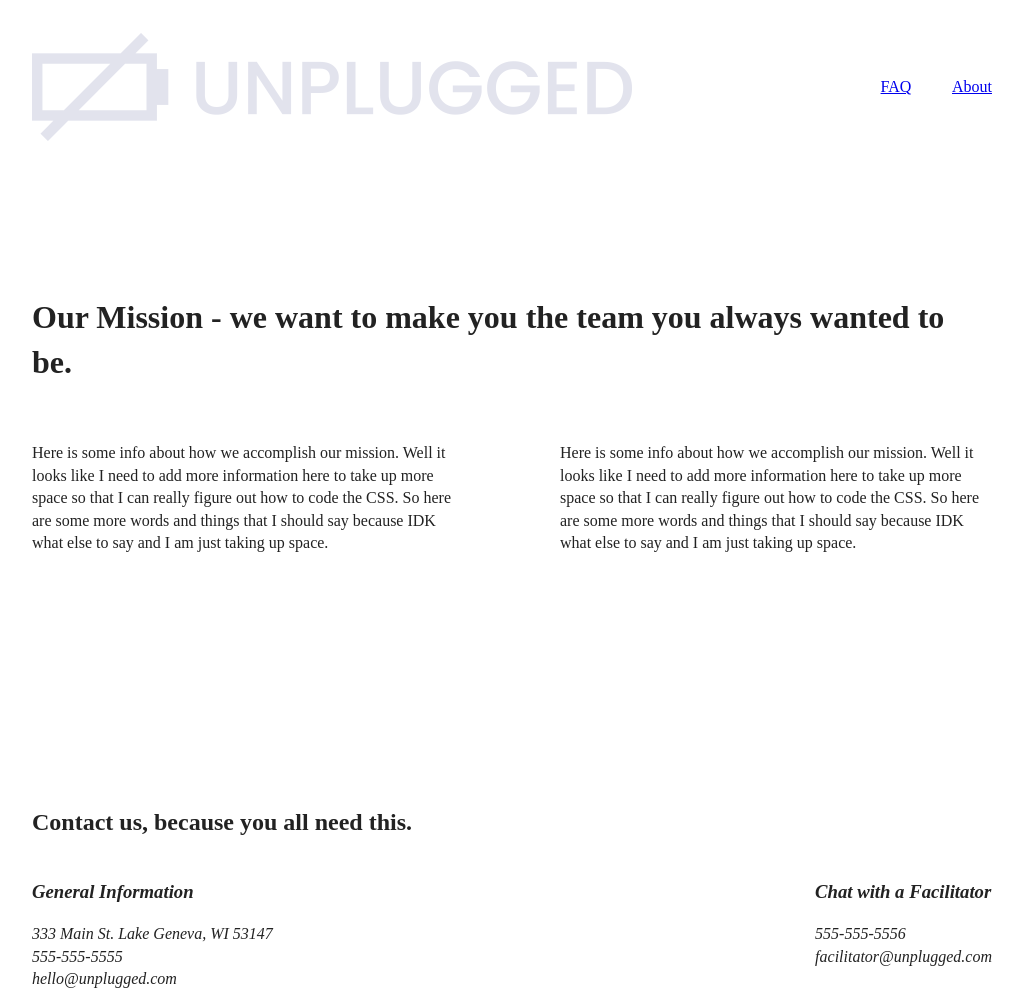
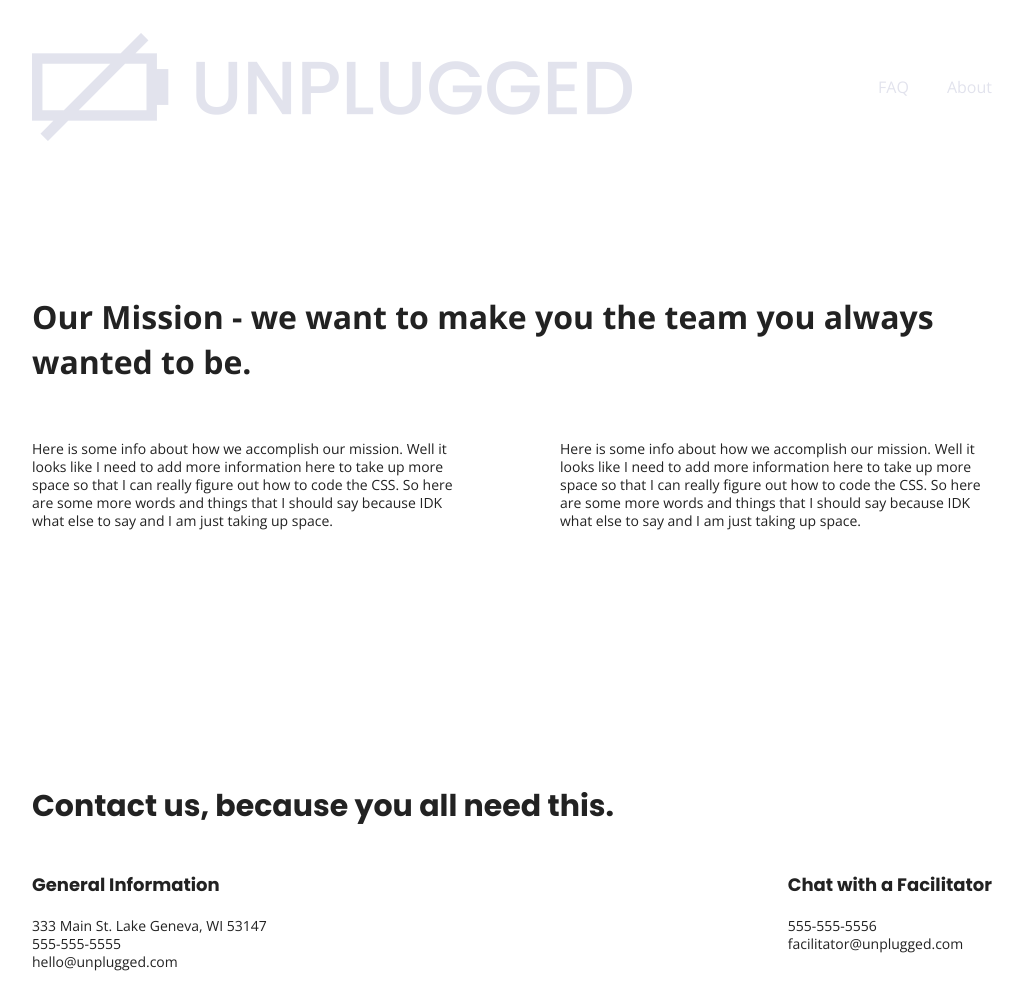
Before and after one commit to patgramo/unplugged-retreat, a website: page about/index.html in a window 1280 px wide. Shown: the top 994 px of the page, without its empty margins (128-1151 px from the left). Drawn offline with nearby package versions, Linux system fonts and the light colour scheme; files whose address does not match are found by name.

Commit message:
Added global text styles

```diff
--- a/about/index.html
+++ b/about/index.html
@@ -20,6 +20,8 @@
   <link rel="stylesheet" href="../css/main.css">
 
   <meta name="theme-color" content="#fafafa">
+
+  <link href="https://fonts.googleapis.com/css?family=Open+Sans:400,700|Poppins:500,700" rel="stylesheet">
 </head>
 
 <body>
--- a/css/main.css
+++ b/css/main.css
@@ -86,6 +86,57 @@
 /* ==========================================================================
    Author's custom styles
    ========================================================================== */
+   /* General Styles */
+
+   html {
+     font-size: 16px;
+   }
+
+   body {
+     font-family: 'Open Sans', sans-serif;
+     font-size: 1em;
+     text-align: left;
+   }
+
+   ul,
+   ol {
+     list-style-type: none;
+   }
+
+   a {
+     text-decoration: none;
+     color: #e2e3ed;
+   }
+
+   h2 {
+     font-family: 'Poppins', sans-serif;
+     font-size: 1.875em;
+   }
+
+   h3,
+   h4 {
+    font-family: 'Poppins', sans-serif;
+    font-size: 1.125em;
+    margin: 20px 0;
+   }
+
+   p {
+     font-size: .875em;
+     line-height: 1.285;
+   }
+
+   img {
+
+   }
+
+   figure {
+
+   }
+
+   address {
+    font-style: normal;
+   }
+
    .content-wrapper {
     width: 90%;
     margin: 50px 0;
@@ -130,7 +181,6 @@
     display: flex;
     justify-content: space-around;
     width: 100%;
-    list-style: none;
    }
 
    footer {
```
Also changed, not shown: faq/index.html (+2 -0 lines), index.html (+2 -0 lines).
